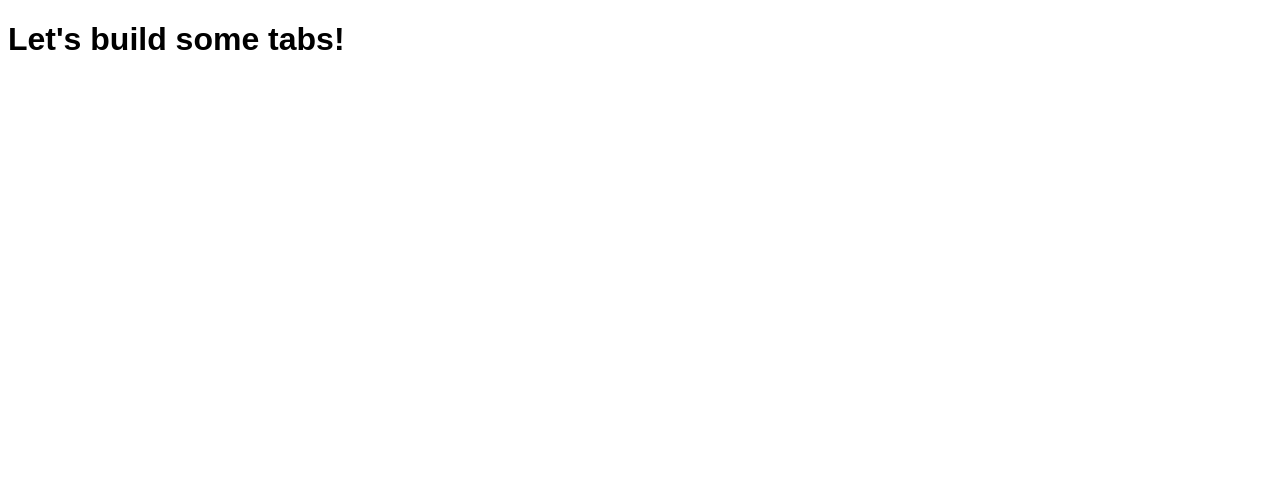
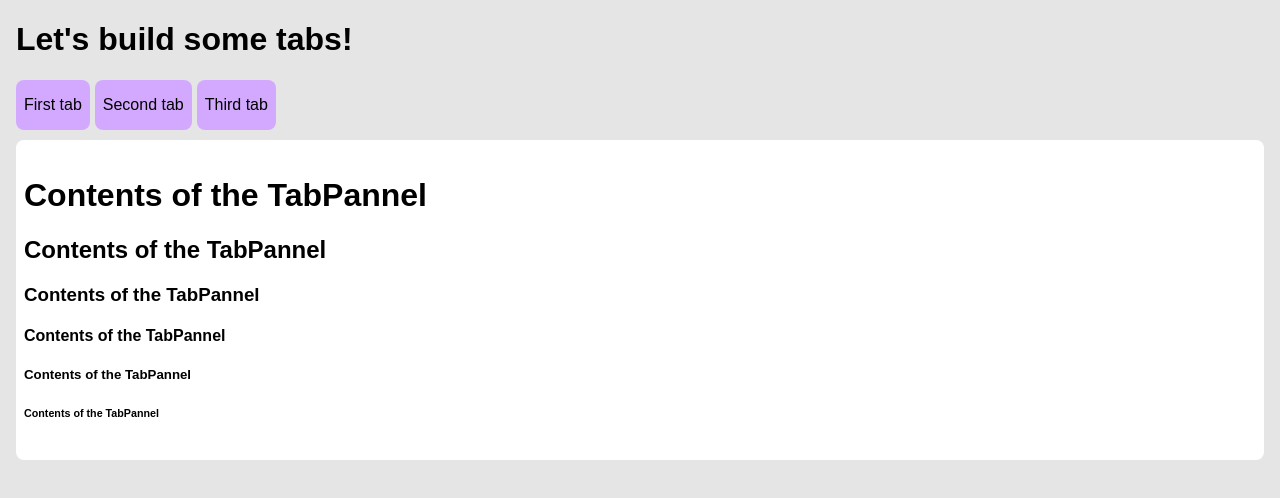
Before and after one commit to justlucdewit/nfo-test-2026, a Vue app: page / in a window 1280 px wide. Shown: the top 498 px of the page. Built offline with nearby package versions, Linux system fonts and the light colour scheme.

Commit message:
Initial styling of tabbed content component

```diff
--- a/src/App.vue
+++ b/src/App.vue
@@ -1,5 +1,7 @@
 <script setup>
 import { onBeforeUnmount, onMounted, shallowRef } from 'vue'
+
+import TabbedContent from './components/TabbedContent.vue'
 
 let activeTab = shallowRef('details')
 let certificatesNum = shallowRef(10)
@@ -20,4 +22,16 @@ onBeforeUnmount(() => {
 
 <template>
 	<h1>Let's build some tabs!</h1>
+
+	<TabbedContent />
 </template>
+
+<style lang="scss">
+
+body {
+	padding: 0;
+	margin: 16px;
+	background: #E5E5E5;
+}
+
+</style>
--- /dev/null
+++ b/src/components/TabbedContent.vue
@@ -0,0 +1,66 @@
+<script setup>
+import { ref } from 'vue';
+
+const tabs = ref([
+    {
+        title: "First tab",
+    },
+    {
+        title: "Second tab",
+    },
+    {
+        title: "Third tab",
+    },
+]);
+</script>
+
+<template>
+    <div id="tabs">
+        <div class="tab active" v-for="tab, i in tabs" :key="i">
+            {{ tab.title }}
+        </div>
+    </div>
+
+    <div id="content">
+        <h1>Contents of the TabPannel</h1>
+        <h2>Contents of the TabPannel</h2>
+        <h3>Contents of the TabPannel</h3>
+        <h4>Contents of the TabPannel</h4>
+        <h5>Contents of the TabPannel</h5>
+        <h6>Contents of the TabPannel</h6>
+    </div>
+</template>
+
+<style scoped lang="scss">
+
+#content {
+    padding: 16px 8px;
+    border-radius: 8px;
+    background: white;
+    border: #CCC;
+}
+
+#tabs {
+    margin-bottom: 10px;
+    display: flex;
+    gap: 5px;
+
+    .tab {
+        display: inline-block;
+        padding: 16px 8px;
+        border-radius: 8px;
+        background: white;
+        border: #CCC;
+
+        &.active {
+            background: #D3A9FF;
+            border: none;
+        }
+
+        &:hover {
+            cursor: pointer;
+        }
+    }
+}
+
+</style>
```
